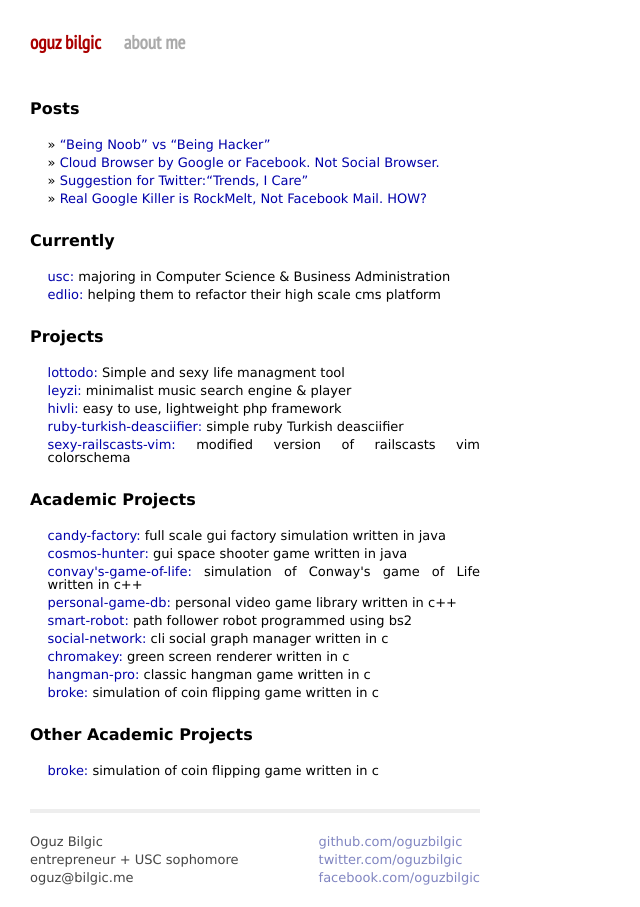
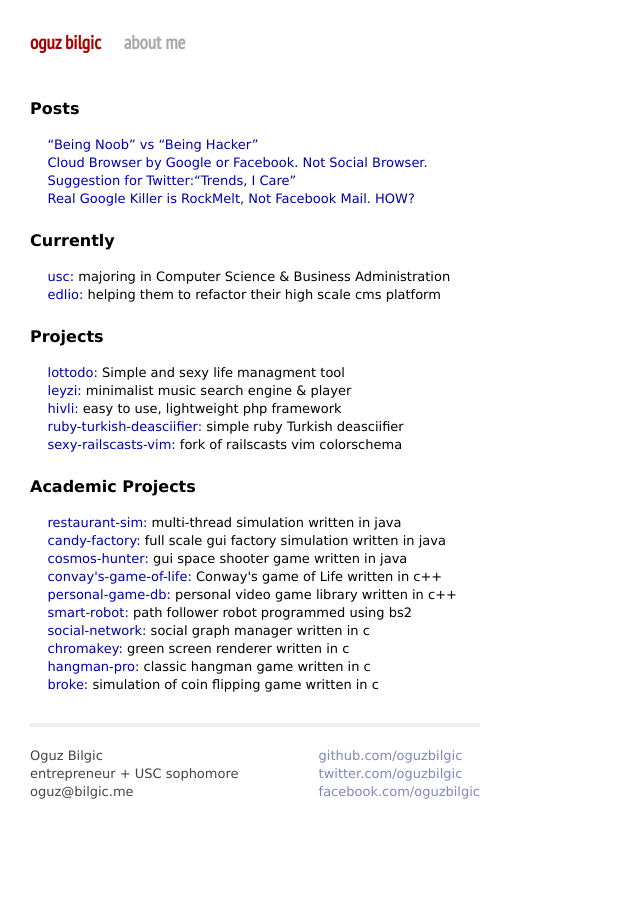
Before and after one commit to oguzbilgic/oguzbilgic.github.com, a Jekyll site: the page built from index.html, in a window 1280 px wide. Shown: the whole page, without its empty margins (0-640 px from the left). Built offline with Jekyll 4.4.1, drawn with Linux system fonts in a browser that asks for light colours; Markdown is read by kramdown in place of the engine named in the settings.

Commit message:
Update academic projects part

```diff
--- a/index.html
+++ b/index.html
@@ -7,7 +7,7 @@
   <h2>Posts</h2>
   <ul class="posts">
     {% for post in site.posts %}
-      <li>&raquo; <a href="{{ post.url }}">{{ post.title }}</a></li>
+      <li><a href="{{ post.url }}">{{ post.title }}</a></li>
     {% endfor %}
   </ul>
 
@@ -23,25 +23,21 @@
     <li><a href="http://leyzi.heroku.com/">leyzi:</a> minimalist music search engine & player</li>
     <li><a href="http://github.com/oguzbilgic/hivli/">hivli:</a> easy to use, lightweight php framework</li>
     <li><a href="http://github.com/oguzbilgic/ruby-turkish-deasciifier/">ruby-turkish-deasciifier:</a> simple ruby Turkish deasciifier</li>
-    <li><a href="http://github.com/oguzbilgic/sexy-railscasts-vim/">sexy-railscasts-vim:</a> modified version of railscasts vim colorschema</li>
+    <li><a href="http://github.com/oguzbilgic/sexy-railscasts-vim/">sexy-railscasts-vim:</a> fork of railscasts vim colorschema</li>
   </ul>
 
   <h2>Academic Projects</h2>
   <ul class="posts">
+    <li><a href="">restaurant-sim:</a> multi-thread simulation written in java</li>
     <li><a href="">candy-factory:</a> full scale gui factory simulation written in java</li>
     <li><a href="">cosmos-hunter:</a> gui space shooter game written in java</li>
-    <li><a href="">convay's-game-of-life:</a> simulation of Conway's game of Life written in c++</li>
+    <li><a href="">convay's-game-of-life:</a> Conway's game of Life written in c++</li>
     <li><a href="">personal-game-db:</a> personal video game library written in c++</li>
     <li><a href="">smart-robot:</a> path follower robot programmed using bs2</li>
-    <li><a href="">social-network:</a> cli social graph manager written in c</li>
+    <li><a href="">social-network:</a> social graph manager written in c</li>
     <li><a href="">chromakey:</a> green screen renderer written in c</li>
     <li><a href="">hangman-pro:</a> classic hangman game written in c</li>
     <li><a href="">broke:</a> simulation of coin flipping game written in c</li>
   </ul>
 
-  <h2>Other Academic Projects</h2>
-  <ul class="posts">
-    <li><a href="">broke:</a> simulation of coin flipping game written in c</li>
-  </ul>
-
 </div>
```
